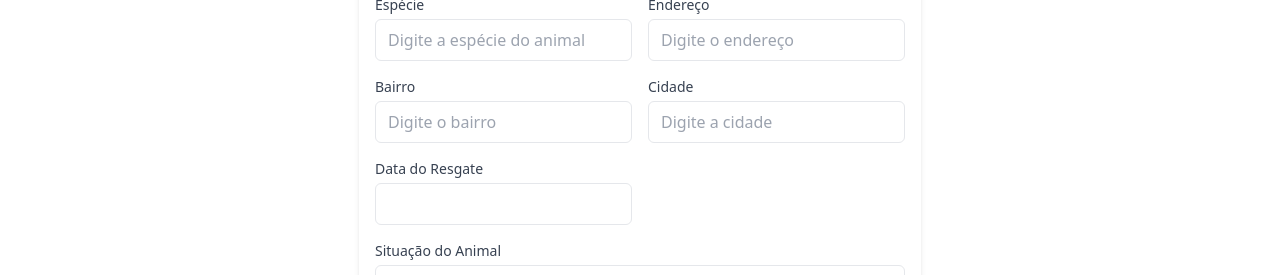
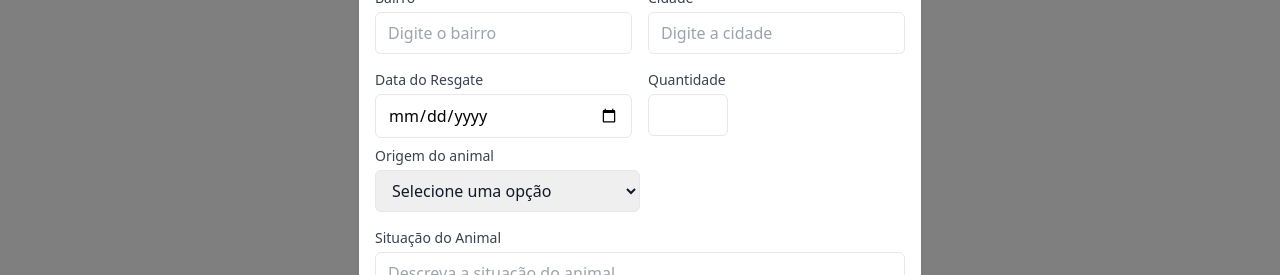
Before and after one commit to Amauri1327/Front-end-Cetas-Resgate, a React (Vite) app: page / in a window 1280 px wide. Both pictures are taken after a click on the button "Cadastrar". Shown: the part 250-525 px from the top of the page. Built offline with nearby package versions, Linux system fonts and the light colour scheme; no server answers.

Commit message:
adicao dos campos: quantidade e origem do animal no formulario de cadastro de resgates

```diff
--- a/src/Components/Form/FormularioResgate.jsx
+++ b/src/Components/Form/FormularioResgate.jsx
@@ -11,6 +11,8 @@ const FormularioResgate = ({ onBack, onAddRescue, fetchRescues }) => {
     data: "",
     animalSituation: "",
     animalDestination: "",
+    animalQuantity: "",
+    origin: "",
   });
 
   const formRef = useRef(null); // Para acessar os campos do formulário
@@ -83,6 +85,7 @@ const FormularioResgate = ({ onBack, onAddRescue, fetchRescues }) => {
   };
 
   return (
+    <div className="fixed inset-0 bg-black bg-opacity-50 flex justify-center items-center -mt-10">
       <div className="p-4 max-w-4xl mx-auto bg-white rounded-xl shadow-md">
         <h2 className="text-lg font-bold mb-4">Cadastrar Resgate</h2>
         <form ref={formRef} onSubmit={handleFormSubmit}>
@@ -99,6 +102,7 @@ const FormularioResgate = ({ onBack, onAddRescue, fetchRescues }) => {
                 onChange={handleInputChange}
                 className="mt-1 block w-full px-3 py-2 border rounded-md"
                 onKeyDown={(e) => handleKeyDown(e, 0)}
+                required
               />
             </div>
             <div>
@@ -113,6 +117,7 @@ const FormularioResgate = ({ onBack, onAddRescue, fetchRescues }) => {
                 onChange={handleInputChange}
                 className="mt-1 block w-full px-3 py-2 border rounded-md"
                 onKeyDown={(e) => handleKeyDown(e, 1)}
+                required
               />
             </div>
             <div>
@@ -127,6 +132,7 @@ const FormularioResgate = ({ onBack, onAddRescue, fetchRescues }) => {
                 onChange={handleInputChange}
                 className="mt-1 block w-full px-3 py-2 border rounded-md"
                 onKeyDown={(e) => handleKeyDown(e, 2)}
+                required
               />
             </div>
             <div>
@@ -141,6 +147,7 @@ const FormularioResgate = ({ onBack, onAddRescue, fetchRescues }) => {
                 onChange={handleInputChange}
                 className="mt-1 block w-full px-3 py-2 border rounded-md"
                 onKeyDown={(e) => handleKeyDown(e, 3)}
+                required
               />
             </div>
             <div>
@@ -155,6 +162,7 @@ const FormularioResgate = ({ onBack, onAddRescue, fetchRescues }) => {
                 onChange={handleInputChange}
                 className="mt-1 block w-full px-3 py-2 border rounded-md"
                 onKeyDown={(e) => handleKeyDown(e, 4)}
+                required
               />
             </div>
             <div>
@@ -169,6 +177,7 @@ const FormularioResgate = ({ onBack, onAddRescue, fetchRescues }) => {
                 onChange={handleInputChange}
                 className="mt-1 block w-full px-3 py-2 border rounded-md"
                 onKeyDown={(e) => handleKeyDown(e, 5)}
+                required
               />
             </div>
             <div>
@@ -176,15 +185,57 @@ const FormularioResgate = ({ onBack, onAddRescue, fetchRescues }) => {
                 Data do Resgate
               </label>
               <input
-              type="text"
+                type="date"
                 name="data"
                 value={formData.data}
                 onChange={handleInputChange}
                 className="mt-1 block w-full px-3 py-2 border rounded-md"
                 onKeyDown={(e) => handleKeyDown(e, 6)}
+                required
               />
             </div>
+
+            <div>
+              <label className="block text-sm font-medium text-gray-700">
+                Quantidade
+              </label>
+              <input
+                type="number"
+                name="animalQuantity"
+                value={formData.animalQuantity}
+                onChange={handleInputChange}
+                className="mt-1 block w-20 px-3 py-2 border rounded-md"
+                onKeyDown={(e) => handleKeyDown(e, 7)}
+                required
+              />
             </div>
+
+          </div>
+
+          <div>
+            <label className="block text-sm font-medium text-gray-700 mt-2">
+              Origem do animal
+            </label>
+            <select
+              name="origin"
+              value={formData.origin}
+              onChange={handleInputChange}
+              className="mt-1 block w-1/2 px-3 py-2 border rounded-md text-gray-900"
+              required
+            >
+              <option
+                value=""
+                disabled
+                hidden
+                className="text-gray-400"
+                >
+                Selecione uma opção
+              </option>
+              <option value="apreensao" className="text-gray-900">Apreensão</option>
+              <option value="resgate" className="text-gray-900">Resgate</option>
+            </select>
+          </div>
+
           <div className="mt-4">
             <label className="block text-sm font-medium text-gray-700">
               Situação do Animal
@@ -198,6 +249,7 @@ const FormularioResgate = ({ onBack, onAddRescue, fetchRescues }) => {
               onKeyDown={(e) => handleKeyDown(e, 7)}
             ></textarea>
           </div>
+
           <div className="mt-4">
             <label className="block text-sm font-medium text-gray-700">
               Destino do Animal
@@ -211,6 +263,7 @@ const FormularioResgate = ({ onBack, onAddRescue, fetchRescues }) => {
               onKeyDown={(e) => handleKeyDown(e, 8)}
             ></textarea>
           </div>
+
           <div className="flex justify-between mt-4">
             <button
               type="button"
@@ -225,9 +278,15 @@ const FormularioResgate = ({ onBack, onAddRescue, fetchRescues }) => {
               className="px-4 py-2 bg-blue-500 text-white rounded-md"
             >
               {loading ? "Cadastrando..." : "Cadastrar Resgate"}
+              {errorMessage && (
+                <div className="mt-4 text-red-500 text-sm">
+                  {errorMessage}
+                </div>
+              )}
             </button>
           </div>
         </form>
+      </div>
     </div>
   );
 };
--- a/src/Components/Menu/Menu.jsx
+++ b/src/Components/Menu/Menu.jsx
@@ -2,7 +2,6 @@ import React, { useState } from "react";
 import { MdOutlineAddBox } from "react-icons/md";
 import { HiOutlineDocumentReport } from "react-icons/hi";
 import FormularioResgate from "../../Components/Form/FormularioResgate"; // Import do componente
-import ListaResgates from "../Lista-Resgates/ListaResgates";
 import Modal from "../Modal/modal-relatorio";
 
 export const Menu = () => {
```
Lines whose indentation alone changed are shown as unchanged.
